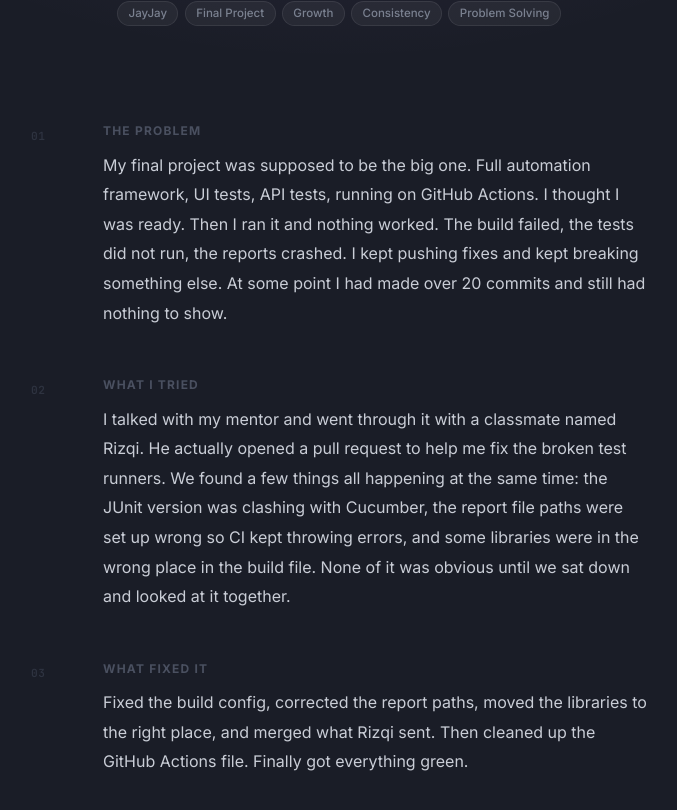
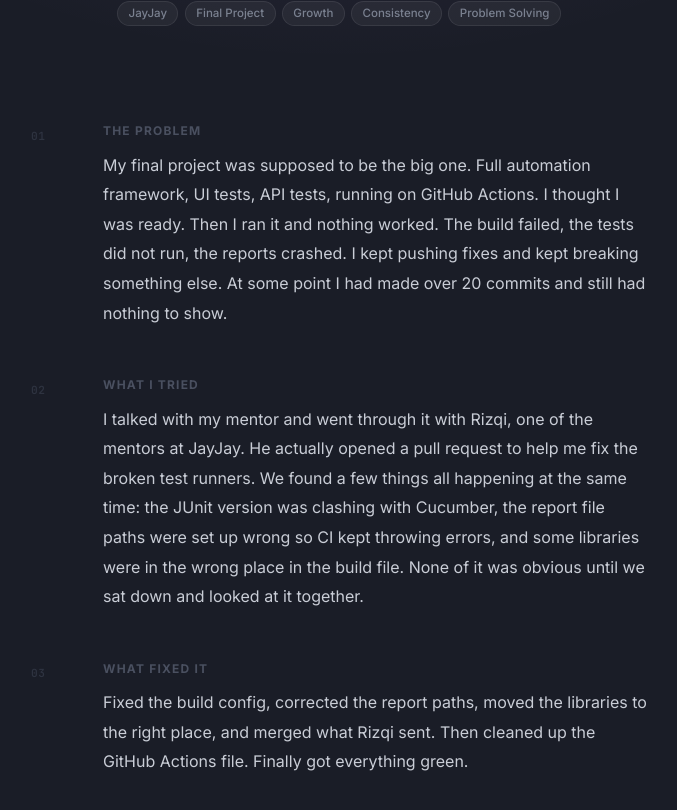
Before and after one commit to bryan-nathan-c/portfolio-project, a React (Vite) app: page /problems/final-project-jayjay in a window 1280 px wide. Shown: the part 422-1232 px from the top of the page, without its empty margins (301-978 px from the left). Built offline with nearby package versions, Linux system fonts and the light colour scheme.

Commit message:
fix docs to AI, Rizqi is mentor not classmate

```diff
--- a/src/data/problems.ts
+++ b/src/data/problems.ts
@@ -57,7 +57,7 @@ export const problems: Problem[] = [
     problem:
       'My final project was supposed to be the big one. Full automation framework, UI tests, API tests, running on GitHub Actions. I thought I was ready. Then I ran it and nothing worked. The build failed, the tests did not run, the reports crashed. I kept pushing fixes and kept breaking something else. At some point I had made over 20 commits and still had nothing to show.',
     investigation:
-      'I talked with my mentor and went through it with a classmate named Rizqi. He actually opened a pull request to help me fix the broken test runners. We found a few things all happening at the same time: the JUnit version was clashing with Cucumber, the report file paths were set up wrong so CI kept throwing errors, and some libraries were in the wrong place in the build file. None of it was obvious until we sat down and looked at it together.',
+      'I talked with my mentor and went through it with Rizqi, one of the mentors at JayJay. He actually opened a pull request to help me fix the broken test runners. We found a few things all happening at the same time: the JUnit version was clashing with Cucumber, the report file paths were set up wrong so CI kept throwing errors, and some libraries were in the wrong place in the build file. None of it was obvious until we sat down and looked at it together.',
     solution:
       'Fixed the build config, corrected the report paths, moved the libraries to the right place, and merged what Rizqi sent. Then cleaned up the GitHub Actions file. Finally got everything green.',
     outcome:
--- a/src/pages/Home.tsx
+++ b/src/pages/Home.tsx
@@ -52,7 +52,7 @@ export default function Home() {
       <section className="divider-section">
         <p className="divider-text">
           When I hit a wall, I ask around, look things up, and work through it with whoever can help.
-          Sometimes that means my mentor, sometimes the docs, sometimes just talking it through with someone.
+          Sometimes that means my mentor, sometimes AI, sometimes just talking it through with someone.
           I figure things out, but I have never done it alone.
         </p>
       </section>
```
